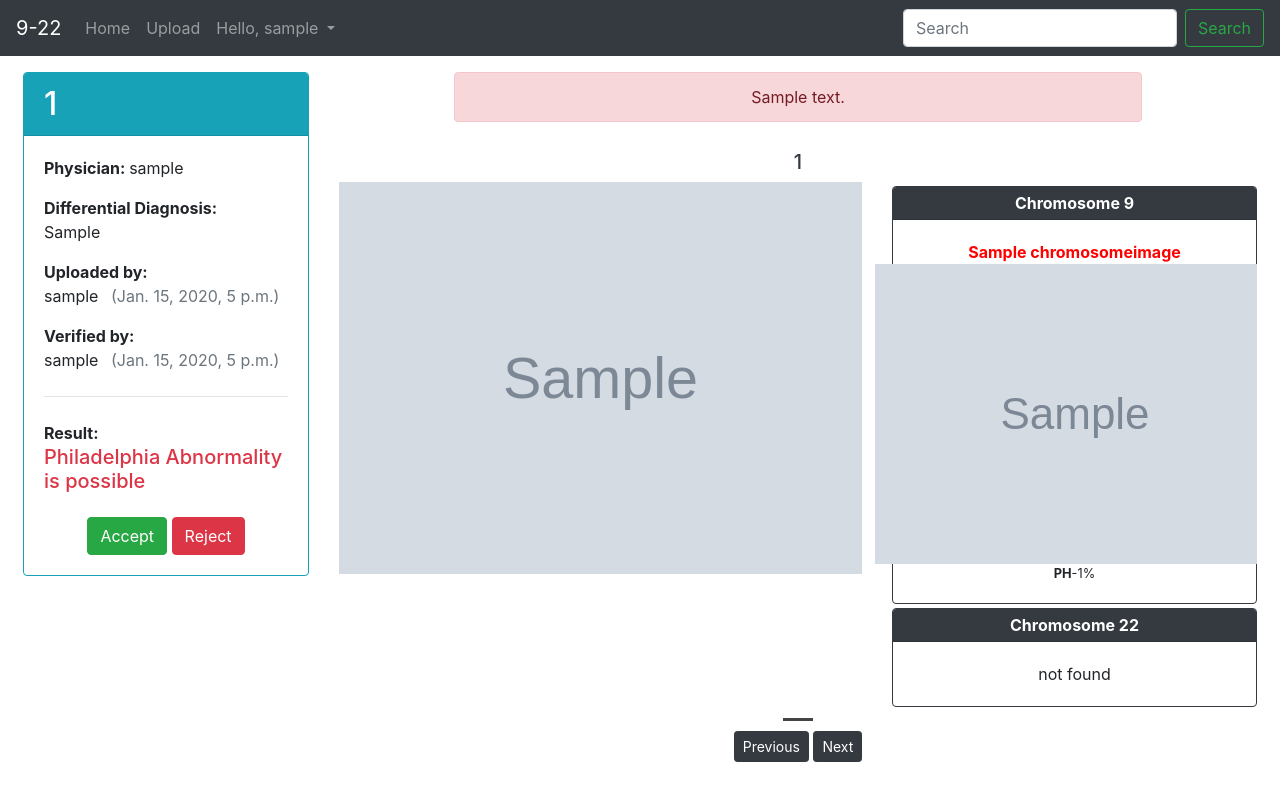
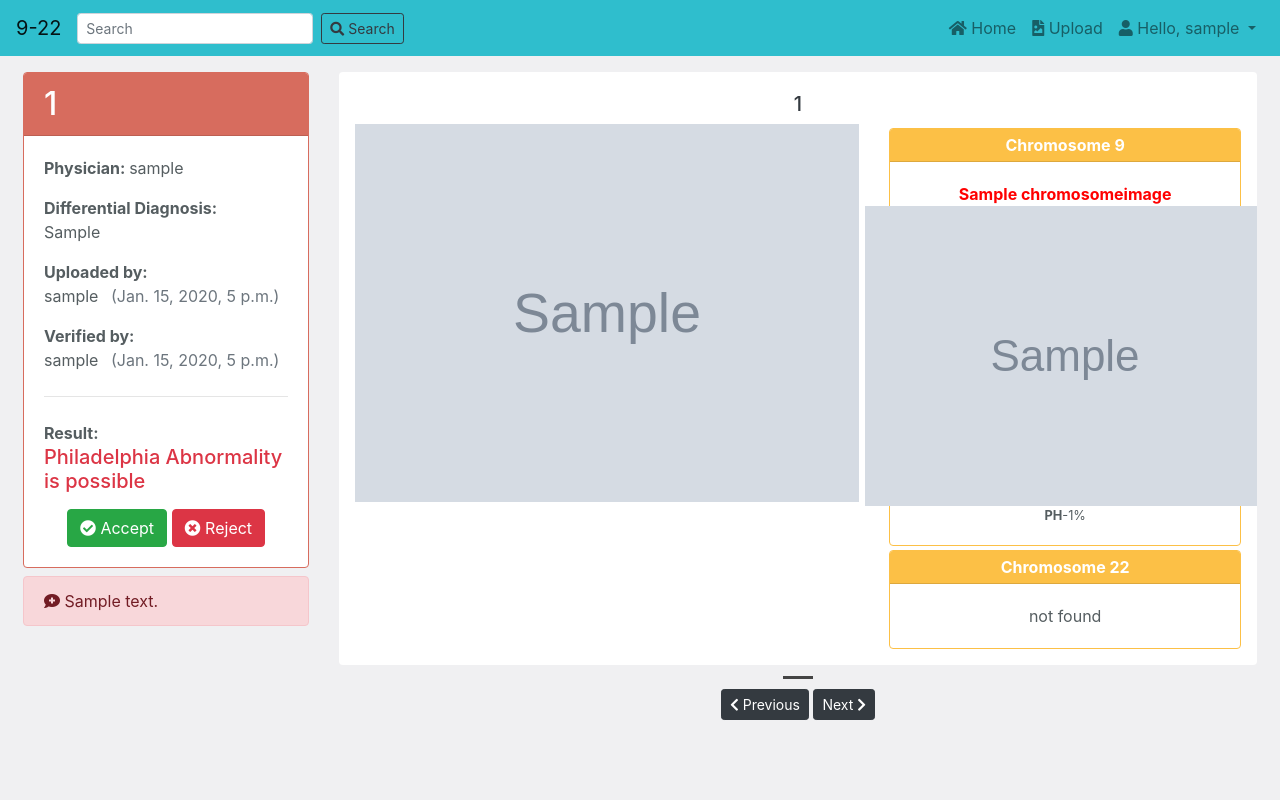
Before and after one commit to tamjtm/nine_twentytwo, a Django app: page /case/1 in a window 1280 px wide. Run offline with Django 3.2, Linux system fonts and the light colour scheme; a user stored in the database is signed in; tables that the repository leaves empty hold one stand-in row (values such as "Sample post"); grey boxes marked "Sample" are stand-in pictures; parts of the project's set-up code (start-up, migrations or seed data) failed here and were passed over; some libraries are stand-ins or nearby versions.

Commit message:
upgrade ui (color & icon)

```diff
--- a/templates/base_generic.html
+++ b/templates/base_generic.html
@@ -34,6 +34,10 @@
     <!--  CSS  -->
     <link rel="stylesheet" href="https://stackpath.bootstrapcdn.com/bootstrap/4.4.1/css/bootstrap.min.css" integrity="sha384-Vkoo8x4CGsO3+Hhxv8T/Q5PaXtkKtu6ug5TOeNV6gBiFeWPGFN9MuhOf23Q9Ifjh" crossorigin="anonymous">
 
+    <!--  Icons  -->
+    <link rel="stylesheet" href="https://use.fontawesome.com/releases/v5.7.0/css/all.css"
+          integrity="sha384-lZN37f5QGtY3VHgisS14W3ExzMWZxybE1SJSEsQp9S+oqd12jhcu+A56Ebc1zFSJ" crossorigin="anonymous">
+
     <!--  JS, Popper.js, and jQuery  -->
     <script src="https://code.jquery.com/jquery-3.4.1.slim.min.js" integrity="sha384-J6qa4849blE2+poT4WnyKhv5vZF5SrPo0iEjwBvKU7imGFAV0wwj1yYfoRSJoZ+n" crossorigin="anonymous"></script>
     <script src="https://cdn.jsdelivr.net/npm/popper.js@1.16.0/dist/umd/popper.min.js" integrity="sha384-Q6E9RHvbIyZFJoft+2mJbHaEWldlvI9IOYy5n3zV9zzTtmI3UksdQRVvoxMfooAo" crossorigin="anonymous"></script>
@@ -41,45 +45,50 @@
 
     <title>{% block title %}Authentication{% endblock %}</title>
 </head>
-<body>
-<!--    <div style="background: url(https://images.unsplash.com/photo-1518152006812-edab29b069ac?ixlib=rb-1.2.1&ixid=eyJhcHBfaWQiOjEyMDd9&auto=format&fit=crop&w=1500&q=80)" class="page-holder bg-cover">-->
+<body style="background-color: #F0F0F2;">
 
     {% block navbar %}
-<nav class="navbar fixed-top navbar-expand-lg navbar-dark bg-dark">
+    <nav class="navbar fixed-top navbar-expand-lg navbar-light" style="background-color: #2FBECD;">
         {% if user.is_authenticated %}
         <a class="navbar-brand" href="{% url 'index' %}">9-22</a>
         <button class="navbar-toggler" type="button" data-toggle="collapse" data-target="#myNavbar" aria-controls="myNavbar" aria-expanded="false" aria-label="Toggle navigation">
             <span class="navbar-toggler-icon"></span>
         </button>
 
-        <div class="collapse navbar-collapse" id="myNavbar">
-            <ul class="navbar-nav mr-auto mt-2 mt-lg-0">
+        <div class="collapse navbar-collapse " id="myNavbar">
+            <form class="form-inline my-2 my-lg-0" action="{% url 'index' %}" method="get">
+                <input name="search" class="form-control form-control-sm mr-sm-2" type="search" placeholder="Search"
+                       aria-label="Search">
+                <button class="btn btn-sm btn-outline-dark my-2 my-sm-0" type="submit"><i class="fas fa-search"></i>
+                    Search
+                </button>
+            </form>
+            <ul class="navbar-nav ml-auto mt-2 mt-lg-0 ">
                 <li class="nav-item">
-                    <a class="nav-link" href="{% url 'index' %}">Home</a>
+                    <a class="nav-link" href="{% url 'index' %}"><i class="fas fa-home"></i> Home</a>
                 </li>
                 {% if perms.verification.add_metaphaseimage %}
                 <li class="nav-item">
-                    <a class="nav-link" href="/upload">Upload</a>
+                    <a class="nav-link" href="/upload"><i class="fas fa-file-image"></i> Upload</a>
                 </li>
                 {% endif %}
                 <li class="nav-item dropdown">
                     <a class="nav-link dropdown-toggle" href="#" id="navbarDropdown" role="button" data-toggle="dropdown" aria-haspopup="true" aria-expanded="false">
-                        Hello, {{ user.get_username }}
+                        <i class="fas fa-user"></i> Hello, {{ user.get_username }}
                     </a>
                     <div class="dropdown-menu" aria-labelledby="navbarDropdown">
                         {% if perms.verification.view_case %}
-                        <a class="dropdown-item" href="/mycases">My cases</a>
-                        <a class="dropdown-item" href="/label">Label</a>
+                        <a class="dropdown-item" href="/mycases"><i class="fas fa-clipboard-list"></i> My cases</a>
+                        {% if perms.verification.add_metaphaseimage %}
+                        <a class="dropdown-item" href="/label"><i class="fas fa-tag"></i> Label</a>
+                        {% endif %}
                         <div class="dropdown-divider"></div>
                         {% endif %}
-                        <a class="dropdown-item" href="{% url 'logout' %}?next={{ request.path }}">Logout</a>
+                        <a class="dropdown-item" href="{% url 'logout' %}?next={{ request.path }}"><i
+                                class="fas fa-sign-out-alt"></i> Logout</a>
                     </div>
                 </li>
             </ul>
-            <form class="form-inline my-2 my-lg-0" action="{% url 'index' %}" method="get">
-                <input name= "search" class="form-control mr-sm-2" type="search" placeholder="Search" aria-label="Search">
-                <button class="btn btn-outline-success my-2 my-sm-0" type="submit">Search</button>
-            </form>
         </div>
         {% else %}
         <a class="navbar-brand text-uppercase" href="/allcases">Nine-Twentytwo</a>
@@ -88,11 +97,8 @@
     {% endblock %}
 
 <div id="content" class="main pt-5">
-<!--        <div class="row justify-content-center">-->
-<!--            <div class="col-8">-->
-                {% block content %}{% endblock %}
-<!--            </div>-->
-<!--        </div>-->
-    </div>
+    {% block content %}{% endblock %}
+</div>
+
 </body>
 </html>
--- a/templates/verification/case_detail.html
+++ b/templates/verification/case_detail.html
@@ -5,10 +5,10 @@
 {% block title %}{{ case.id }}{% endblock %}
 
 {% block content %}
-    <div class="row mx-2 mt-2">
+<div class="row mx-2 mt-2" style="color: #555D60;">
         <div class="col-3">
-            <div class="card border-info mt-3">
-                <h2 class="card-header text-white bg-info">{{ case.id }}</h2>
+            <div class="card mt-3" style="border-color: #D76C5E;">
+                <h2 class="card-header text-white" style="background-color: #D76C5E;">{{ case.id }}</h2>
                 <div class="card-body">
                     <p><strong>Physician: </strong>{{ case.owner }}</p>
 
@@ -40,22 +40,28 @@
                         <!--  Interpretation For Case  -->
                         {% if perms.verification.change_case or case.get_status == 'accepted' %}
                             {% if case.result == 0 %}
-                                <h5 class="text-success">No Philadelphia Abnormality is detected</h5>
+                        <h5 class="text-success"> No Philadelphia Abnormality is detected</h5>
                             {% elif case.result == 1 %}
                                 <h5 class="text-danger">Philadelphia Abnormality is possible</h5>
                             {% else %}
                                 <h5 class="text-warning">This metaphase image can't be detected</h5>
                             {% endif %}
+                        {% else %}
+                        <h5 class="text-warning">Detection results are rejected</h5>
                         {% endif %}
                     </div>
 
                     <!--  Verification Button (Accept&Reject)  -->
                     {% if perms.verification.change_case %}
-                    <form method="post" class="mt-4 text-center" id="confirm-form">
+                    <form method="post" class="mt-3 text-center" id="confirm-form">
                         {% csrf_token %}
                         <input type="hidden" name="id" value="{{ case.id }}">
-                        <button type="submit" value="accept" name="result" class="btn btn-success">Accept</button>
-                        <button type="button" class="btn btn-danger" data-toggle="modal" data-target="#myModal">Reject</button>
+                        <button type="submit" value="accept" name="result" class="btn btn-success"><i
+                                class="fas fa-check-circle"></i> Accept
+                        </button>
+                        <button type="button" class="btn btn-danger" data-toggle="modal" data-target="#myModal"><i
+                                class="fas fa-times-circle"></i> Reject
+                        </button>
 
                         <!--    Modal    -->
                         <div class="modal fade" tabindex="-1" role="dialog" id="myModal">
@@ -87,7 +93,9 @@
                                     </div>
                                     <!--  Model Footer  -->
                                     <div class="modal-footer">
-                                        <button type="submit" value="reject" name="result" class="btn btn-primary">Submit</button>
+                                        <button type="submit" value="reject" name="result" class="btn btn-primary"><i
+                                                class="fas fa-paper-plane"></i> Submit
+                                        </button>
                                     </div>
                                 </div>
                             </div>
@@ -96,17 +104,15 @@
                     {% endif %}
                 </div>
             </div>
+            {% if case.reject_message %}
+            <div class="alert alert-danger mt-2 w-100" role="alert">
+                <i class="fas fa-comment-medical"></i> {{ case.reject_message }}
+            </div>
+            {% endif %}
         </div>
         <div class="col-9">
             <!-- Rejection Message -->
             {% if perms.verification.change_case or case.get_status != 'waiting' %}
-            {% if case.reject_message %}
-            <center>
-            <div class="alert alert-danger mt-3 w-75" role="alert">
-                {{ case.reject_message }}
-            </div>
-            </center>
-            {% endif %}
 
             <!--  Metaphase Images  -->
                 {% if case.get_metaphases %}
@@ -120,7 +126,7 @@
                                 {% endif %}
                             {% endfor %}
                         </ol>
-                        <div class="carousel-inner mt-4">
+                        <div class="carousel-inner mt-3 rounded p-3 bg-white">
                             {% for img in case.get_metaphases %}
                                 {% if forloop.counter == 1 %}
                                 <div class="carousel-item active">
@@ -139,8 +145,10 @@
                                                     <img class="d-block w-100" src="{{ img.result_image.url }}">
                                                 </div>
                                                 <div class="col-5">
-                                                    <div class="card mt-1 d-flex border-dark text-center">
-                                                        <strong class="card-header p-1 text-center text-white bg-dark">Chromosome 9</strong>
+                                                    <div class="card mt-1 d-flex text-center"
+                                                         style="border-color: #FCC046;">
+                                                        <strong class="card-header p-1 text-center text-white"
+                                                                style="background-color: #FCC046;">Chromosome 9</strong>
                                                         <div class="card-body d-inline-flex justify-content-center">
                                                             {% if img.get_chromosome9 %}
                                                                 {% for ch in img.get_chromosome9 %}
@@ -155,8 +163,11 @@
                                                             {% endif %}
                                                         </div>
                                                     </div>
-                                                    <div class="card mt-1 d-flex border-dark text-center">
-                                                        <strong class="card-header p-1 text-center text-white bg-dark">Chromosome 22</strong>
+                                                    <div class="card mt-1 d-flex text-center"
+                                                         style="border-color: #FCC046;">
+                                                        <strong class="card-header p-1 text-center text-white"
+                                                                style="background-color: #FCC046;">Chromosome
+                                                            22</strong>
                                                         <div class="card-body d-inline-flex justify-content-center">
                                                             {% if img.get_chromosome22 %}
                                                                 {% for ch in img.get_chromosome22 %}
@@ -173,35 +184,36 @@
                                                     </div>
                                                 </div>
                                             </div>
-
                                         {% else %}
-                                            <img class="d-block w-100" src="{{ img.original_image.url }}">
+                                    <center>
+                                        <img class="d-block w-50" src="{{ img.original_image.url }}">
+                                    </center>
                                         {% endif %}
                                 </div>
                                 {% endfor %}
                                 </div>
-
                         </div>
-                        <center class="mt-4 mb-2">
+                        <center class="mt-4 mb-2 ">
                             <a href="#carouselExampleIndicators" class="btn btn-dark btn-sm" role="button" data-slide="prev">
-                                Previous
+                                <i class="fas fa-chevron-left"></i> Previous
                             </a>
                             <a href="#carouselExampleIndicators" class="btn btn-dark btn-sm" role="button" data-slide="next">
-                                Next
+                                Next <i class="fas fa-chevron-right"></i>
                             </a>
                         </center>
                     </div>
                 {% else %}
                     <center>
                     <div class="alert alert-dark mt-3 w-75" role="alert">
-                        There are no metaphase images for this case.
+                        <i class="fas fa-box-open"></i> There are no metaphase images for this case.
                     </div>
                     </center>
                 {% endif %}
             {% else %}
                 <center>
                 <div class="alert alert-warning mt-3 w-75" role="alert">
-                    Detection results have not been verified by medical technician.
+                    <i class="fas fa-exclamation-triangle"></i> Detection results have not been verified by medical
+                    technician.
                 </div>
                 </center>
             {% endif %}
```
Also changed, not shown: templates/registration/login.html (+9 -19 lines), templates/verification/case_form.html (+4 -4 lines), templates/verification/case_list.html (+10 -10 lines), templates/verification/metaphaseimage_detail.html (+14 -11 lines), templates/verification/metaphaseimage_list.html (+10 -7 lines).
